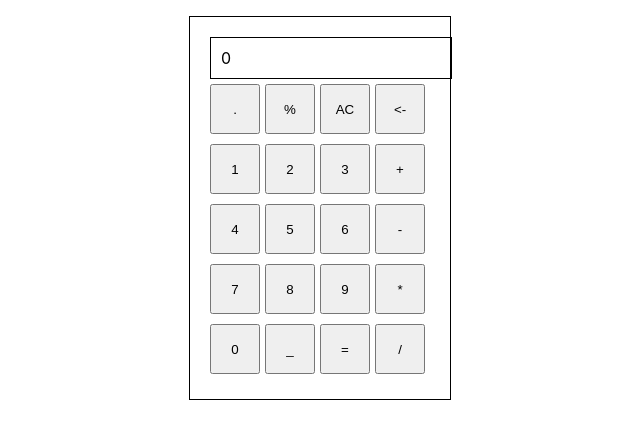
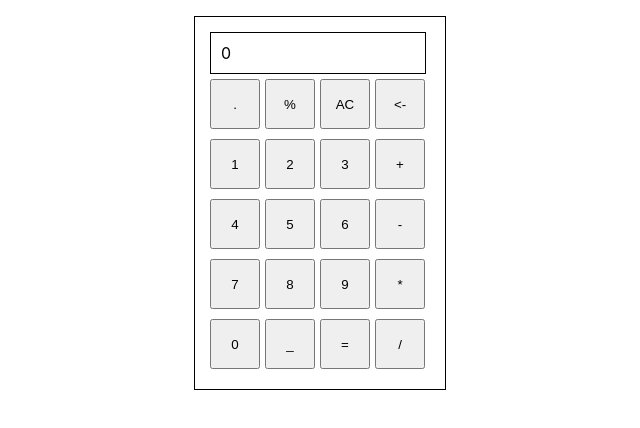
Before and after one commit to JeongSunghan/React-basic-letcutre-2024.03, a React (Create React App) app: page / in a window 1280 px wide. Shown: the top 428 px of the page, without its empty margins (320-960 px from the left). Built offline with nearby package versions, Linux system fonts and the light colour scheme.

Commit message:
계산기 수정

```diff
--- a/src/styles/Home.module.css
+++ b/src/styles/Home.module.css
@@ -4,14 +4,14 @@
     /* border는 태그에 테두리 선을 넣어주는 속성입니다. px은 굵기는 solid는 선의 타입을 black은 컬러를 의미합니다. */
     border: 1px solid black;
      /* padding은 태그 안쪽의 공간을 의미합니다.  */
-    padding: 20px;
+    padding: 15px;
   }
 
   .calculated {
     border: 1px solid black;
     padding: 10px;
     /* width는 태그의 가로 길이를 의미합니다. */
-    width: 100%;
+    width: 88%;
   }
   .btn {
     width: 50px;
```
